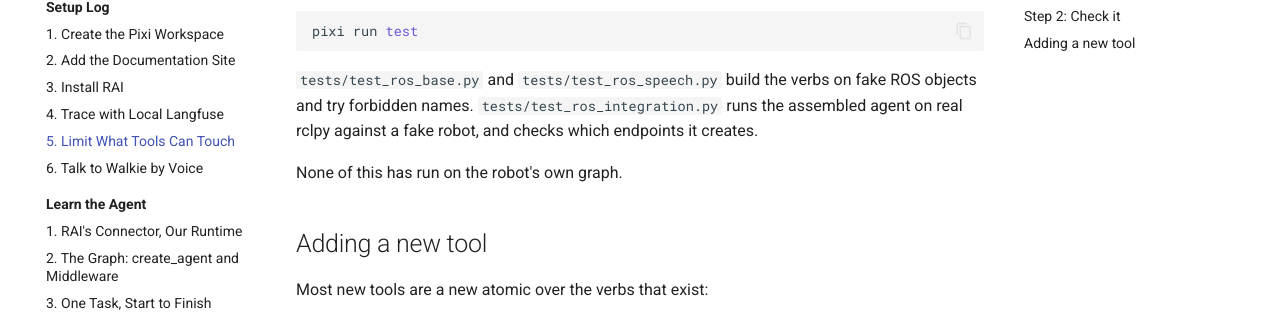
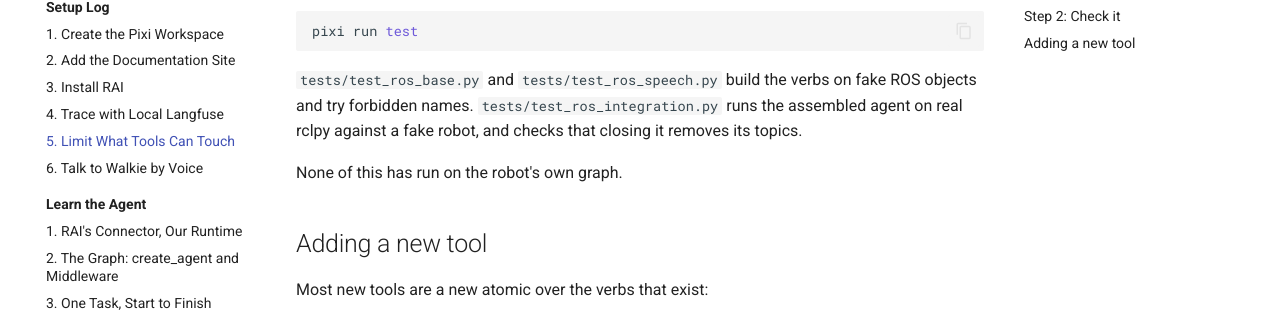
Before and after one commit to EIC-Robocup-2026/walkie-agent-ros, an MkDocs documentation site: the page built from docs/setup/05-tool-access.md, in a window 1280 px wide and 900 px high, scrolled down 1257 px. Shown: the part 164-478 px from the top of the window. Built offline with MkDocs 1.6.1 and Material for MkDocs 9.7.7, drawn with Linux system fonts in a browser that asks for light colours; comment, search, counter and statistics services are not loaded.

Commit message:
docs: say what the integration test checks about the agent's topics

```diff
--- a/docs/setup/05-tool-access.md
+++ b/docs/setup/05-tool-access.md
@@ -59,7 +59,7 @@ pixi run test
 
 `tests/test_ros_base.py` and `tests/test_ros_speech.py` build the verbs on fake ROS
 objects and try forbidden names. `tests/test_ros_integration.py` runs the assembled
-agent on real rclpy against a fake robot, and checks which endpoints it creates.
+agent on real rclpy against a fake robot, and checks that closing it removes its topics.
 
 None of this has run on the robot's own graph.
 
```
